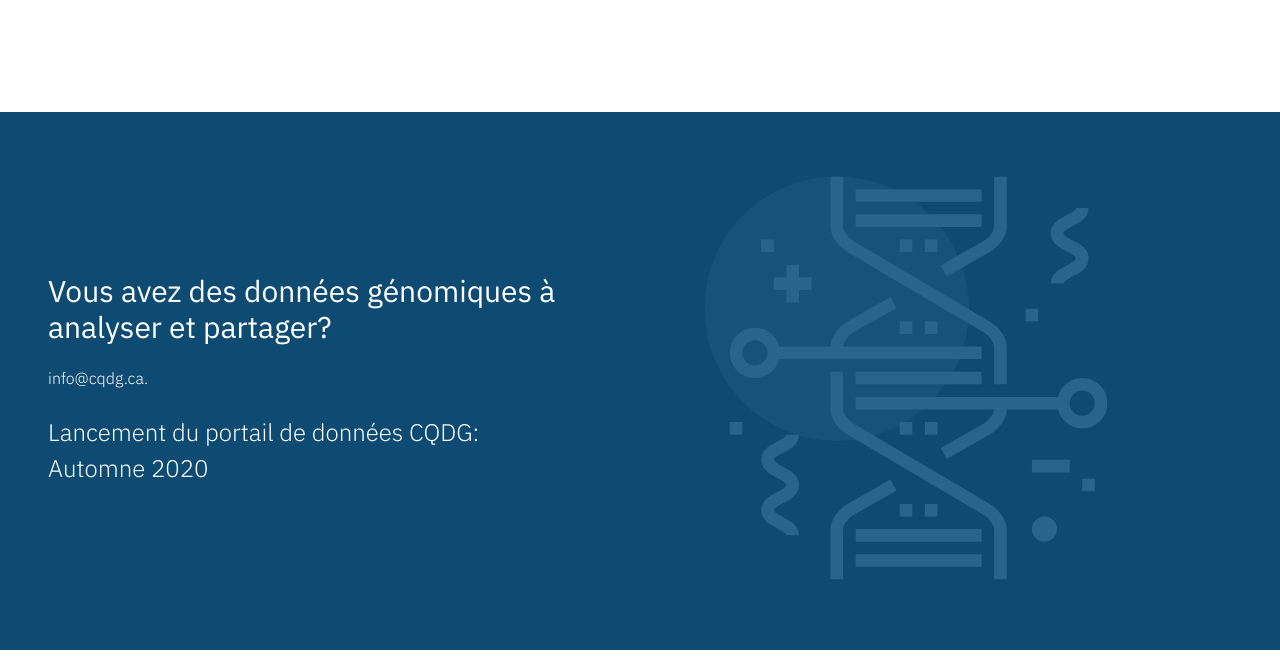
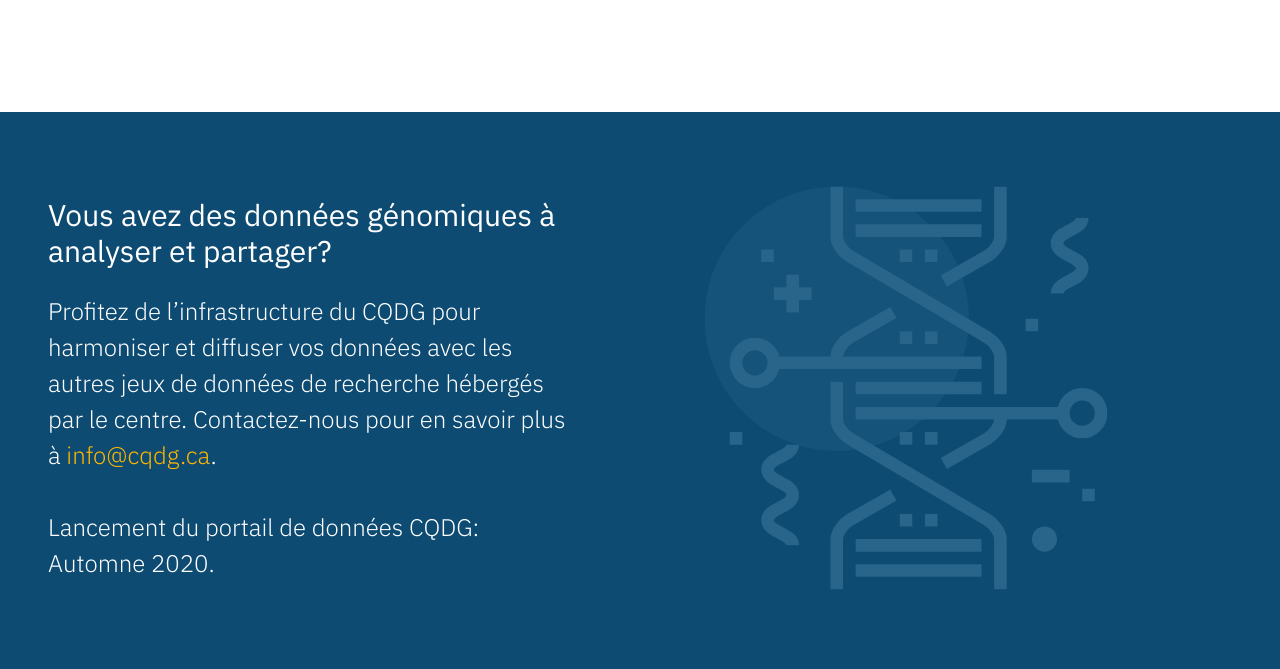
Before and after one commit to cr-ste-justine/cqdg-website, a website: page docs/index.html in a window 1280 px wide. Shown: the part 3532-4201 px from the top of the page. Drawn offline with Linux system fonts and the light colour scheme.

Commit message:
Update index.html
bug fix

```diff
--- a/docs/index.html
+++ b/docs/index.html
@@ -370,16 +370,14 @@
         <h1 class="title--uber">
           Vous avez des données génomiques à analyser et partager?
         </h1>
-        <p
+        <p class="lead--large">
           Profitez de l’infrastructure du CQDG pour harmoniser et diffuser vos
           données avec les autres jeux de données de recherche hébergés par le centre.
           Contactez-nous pour en savoir plus à
           <a href="mailto:info@cqdg.ca?subject=Diffusion de données avec le CQDG">info@cqdg.ca</a>.
+          <br><br>Lancement du portail de données CQDG: Automne 2020.
         </p>
-        <p class="lead--large">
-          Lancement du portail de données CQDG: Automne 2020
-        </p>
-      </div>
+    </div>
       <figure class="content__figure">
         <img src="images/footer.svg" alt="" />
       </figure>
```
